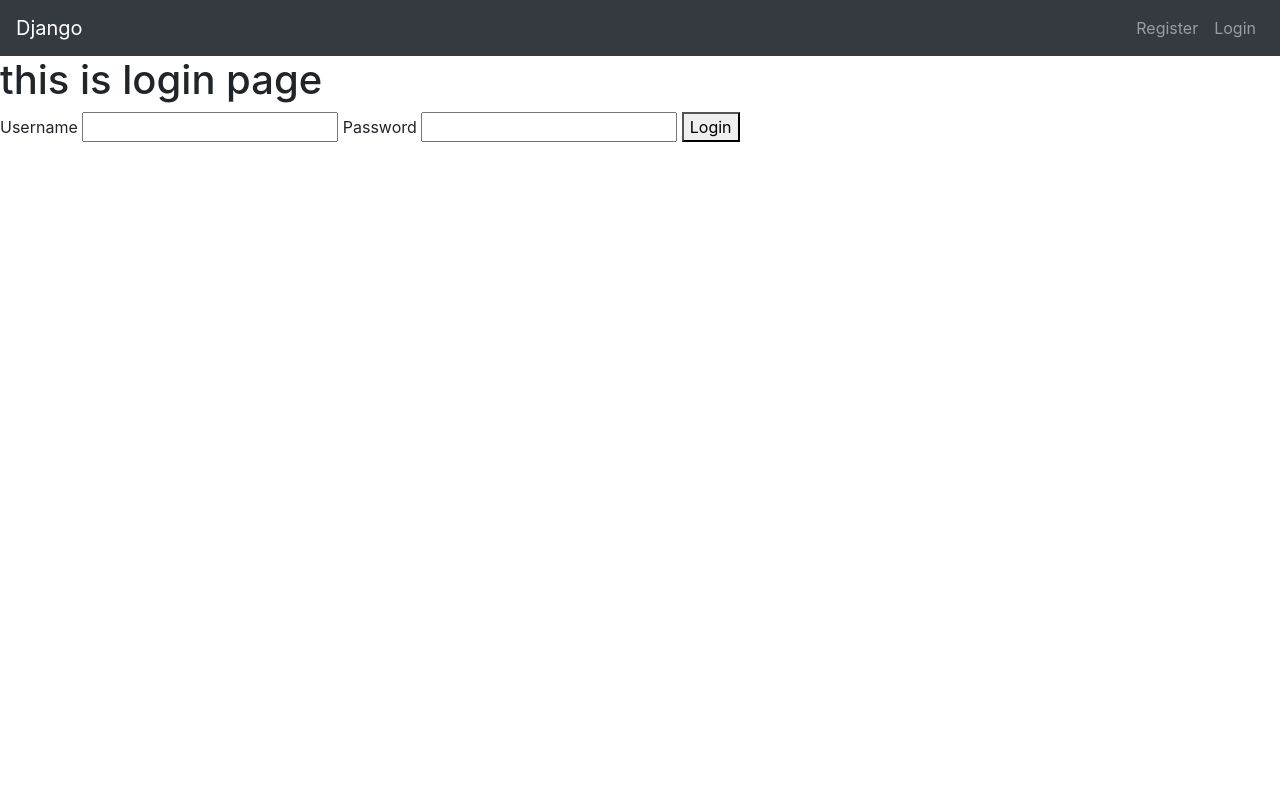
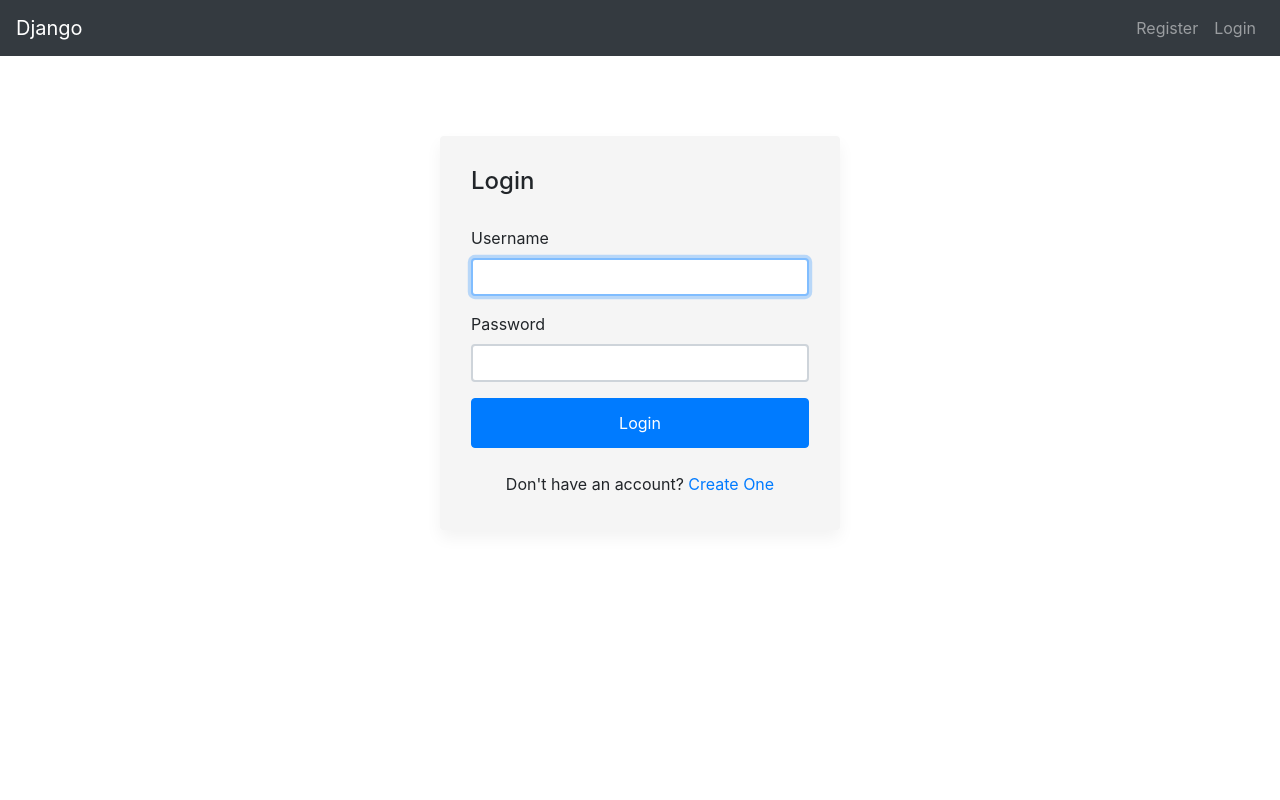
Before and after one commit to nanthu0123/Django_register_login, a Django app: page /login in a window 1280 px wide. Run offline with Django 3.2, Linux system fonts and the light colour scheme; some libraries are stand-ins or nearby versions.

Commit message:
login template code

```diff
--- a/base/templates/login.html
+++ b/base/templates/login.html
@@ -3,18 +3,121 @@
 
 {%block content%}
 
-<link itemprop="stylesheet" href="style.css">
-<h1>this is login page</h1>
-<form method="post">
+<style>
+    html,
+    body {
+        height: 100%;
+    }
+
+    body.my-login-page {
+        background-color: #f7f9fb;
+        font-size: 14px;
+    }
+
+    .my-login-page .card-wrapper {
+        width: 400px;
+    }
+
+    .my-login-page .card {
+        margin-top: 20%;
+        border-color: transparent;
+        box-shadow: 0 8px 16px rgba(0, 0, 0, .05);
+    }
+
+    .my-login-page .card.fat {
+        background-color: rgb(245, 245, 245);
+        padding: 10px;
+    }
+
+    .my-login-page .card .card-title {
+        margin-bottom: 30px;
+    }
+
+    .my-login-page .form-control {
+        border-width: 2.3px;
+    }
+
+    .my-login-page .form-group label {
+        width: 100%;
+    }
+
+    .my-login-page .btn.btn-block {
+        padding: 12px 10px;
+    }
+
+    .my-login-page .notification {
+        background-color: rgb(120, 120, 120);
+        text-align: center;
+        color: white;
+        margin: 3px 0 0;
+
+    }
+
+    @media screen and (max-width: 425px) {
+        .my-login-page .card-wrapper {
+            width: 90%;
+            margin: 0 auto;
+        }
+    }
+
+    @media screen and (max-width: 320px) {
+        .my-login-page .card.fat {
+            padding: 0;
+        }
+
+        .my-login-page .card.fat .card-body {
+            padding: 15px;
+        }
+    }
+</style>
+
+<section class="my-login-page">
+    <div class="h-100">
+        <div class="container h-100">
+            <div class="row justify-content-md-center h-100">
+                <div class="card-wrapper">
+
+                    <div class="card fat">
+                        <div class="card-body">
+                            <h4 class="card-title">Login</h4>
+
+
+                            <form method="POST" class="my-login-validation">
                                 {%csrf_token%}
+                                <div class="form-group">
                                     <label for="username">Username</label>
-    <input type="text" name="username">
-    <label for="password">Password</label>
-    <input type="password" name="password">
-    <button type="submit">Login</button>
+                                    <input type="text" class="form-control" name="username" required autofocus>
+                                </div>
+
+                                <div class="form-group">
+                                    <label for="password">Password
+                                    </label>
+                                    <input type="password" class="form-control" name="password" required data-eye>
+                                </div>
+
+                                <div class="form-group m-0">
+                                    <button type="submit" class="btn btn-primary btn-block">
+                                        Login
+                                    </button>
+                                </div>
+
+                                <div class="mt-4 text-center">
+                                    Don't have an account? <a href="{%url 'register'%}">Create One</a>
+                                </div>
                             </form>
+
+                            <div class="container notification">
                                 {%for message in messages%}
                                 {{message}}
                                 {%endfor%}
+                            </div>
+
+                        </div>
+                    </div>
+                </div>
+            </div>
+        </div>
+    </div>
+</section>
 
 {%endblock%}
```
Lines whose indentation alone changed are shown as unchanged.
